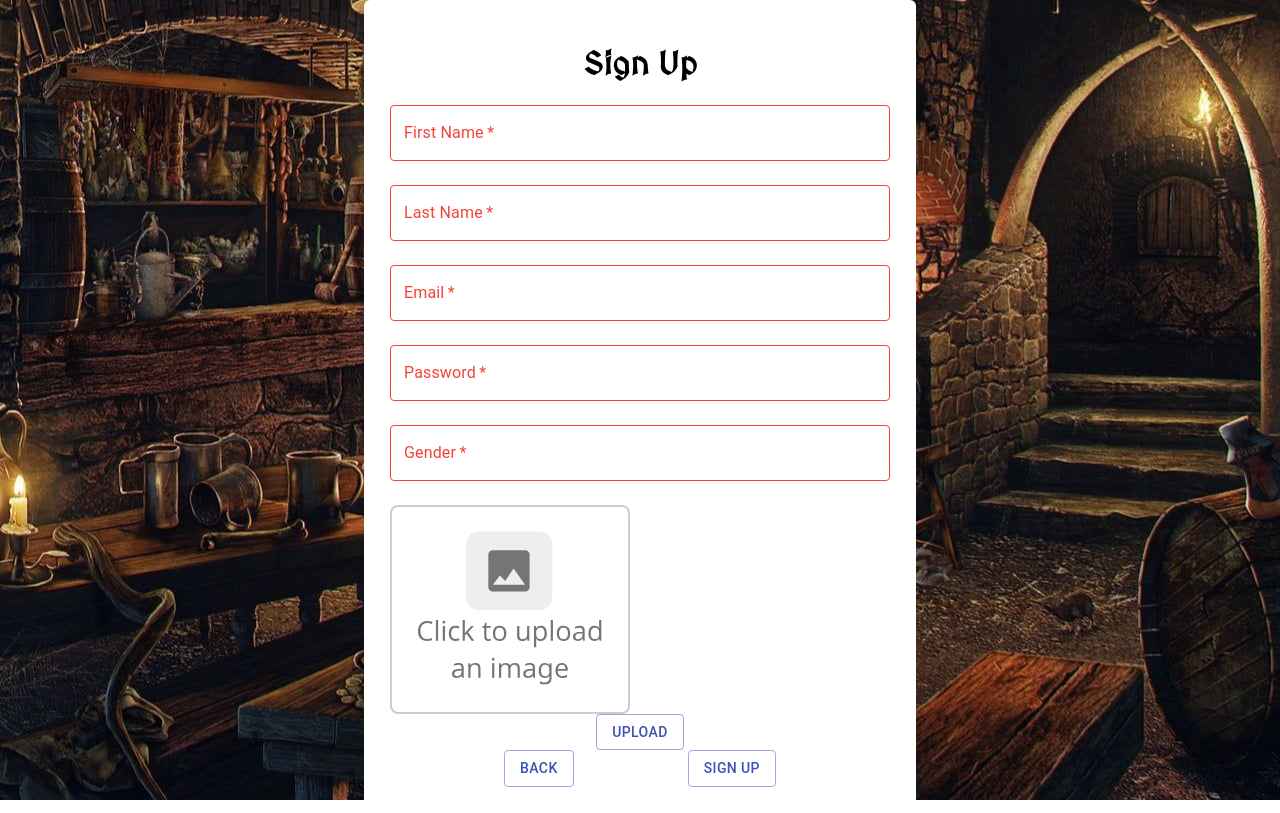
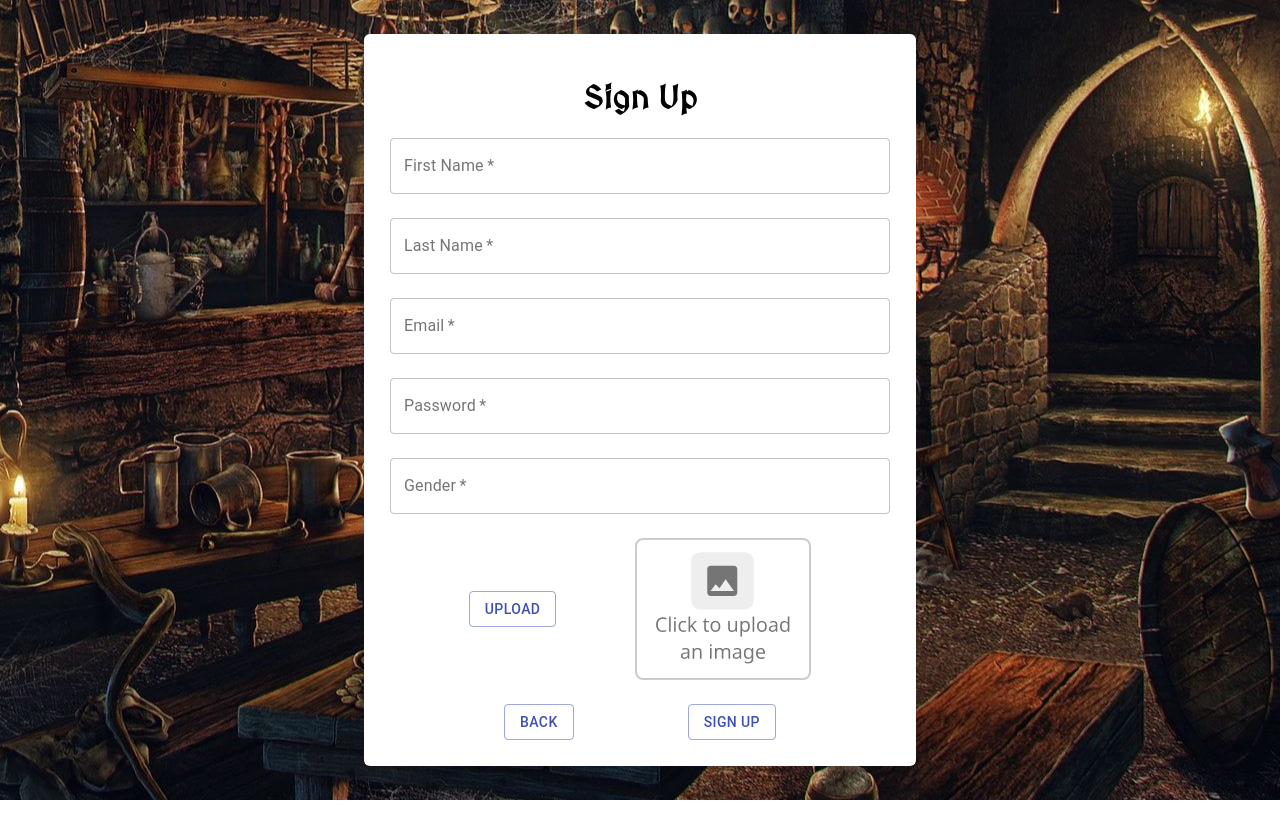
Before and after one commit to PedroMoreira87/secret-tavern, a React (Create React App) app: page /signup in a window 1280 px wide. Built offline with nearby package versions, Linux system fonts and the light colour scheme.

Commit message:
Set avatar

```diff
--- a/src/components/header/header.js
+++ b/src/components/header/header.js
@@ -14,7 +14,7 @@ export default function Header() {
             .then(() => {
                 // Sign-out successful.
                 history.push("/login");
-                toastfy.onLogout();
+                toastfy.onLogout("You Logged Out!");
             })
             .catch((error) => {
                 // An error happened.
--- a/src/containers/authentication/login/login.css
+++ b/src/containers/authentication/login/login.css
@@ -1,5 +1,3 @@
-@import url('https://fonts.googleapis.com/css2?family=Fira+Code:wght@300;400;500;600;700&family=MedievalSharp&display=swap');
-
 html, body {
     margin: 0;
     padding: 0;
--- a/src/containers/authentication/login/login.js
+++ b/src/containers/authentication/login/login.js
@@ -16,14 +16,14 @@ export default function Login() {
             .then((userCredential) => {
                 // Signed in
                 const user = userCredential.user;
-                toastfy.onLogin();
+                toastfy.onLogin("You Signed In!");
                 history.push("/home");
                 console.log(user);
             })
             .catch((error) => {
                 const errorCode = error.code;
                 const errorMessage = error.message;
-                toastfy.onError();
+                toastfy.onError("Error");
                 console.log(errorMessage);
             });
     }
--- a/src/containers/authentication/signup/signup.css
+++ b/src/containers/authentication/signup/signup.css
@@ -12,7 +12,6 @@
 }
 
 .signup-box {
-    /* background-color: rgba(20, 20, 20, 0.950); */
     background-color: white;
     padding: 26px;
     border-radius: 6px;
@@ -23,20 +22,27 @@
 .signup-box-buttons {
     display: flex;
     justify-content: space-evenly;
+    margin-top: 1.5rem;
+}
+
+.avatar-container {
+    display: flex;
+    justify-content: space-evenly;
+    align-items: center;
 }
 
 .avatar-box {
     display: flex;
     justify-content: center;
     align-items: center;
-    width: 12rem;
-    height: 9.2rem;
+    width: 8rem;
+    height: 5rem;
     padding: 1.8rem 1.375rem;
     border: 0.13rem solid #CCCCCC;
     border-radius: 0.5rem;
 }
 
 .avatar-size {
-    height: 145%;
-    width: 115%;
+    height: 152%;
+    width: 125%;
 }
--- a/src/containers/authentication/signup/signup.js
+++ b/src/containers/authentication/signup/signup.js
@@ -17,6 +17,8 @@ const Input = styled('input')({
     display: 'none',
 });
 
+let image;
+
 export default function Signup() {
 
     const history = useHistory();
@@ -31,16 +33,11 @@ export default function Signup() {
     const onImageChange = (event) => {
         if (event.target.files && event.target.files[0]) {
             setImageURL(URL.createObjectURL(event.target.files[0]));
+            image = event.target.files[0];
         }
     }
 
     const isFieldEmpty = (field) => {
-        return field === "";
-    }
-
-    var wasSignUpTried = false;
-
-    const error = (field) => {
         return field === "";
     }
 
@@ -50,7 +47,7 @@ export default function Signup() {
 
     async function signup() {
         if (checkForEmptyFields()) {
-            const uploadedFile = imageURL;
+            const uploadedFile = image;
 
             await auth.signup(email, password)
                 .then(async (user) => {
@@ -69,21 +66,21 @@ export default function Signup() {
                     const storage = getStorage();
                     // Create a reference to 'mountains.jpg'
                     const storageRef = ref(storage, `users/${uid}`);
-                    uploadBytes(storageRef, uploadedFile).then((snapshot) => {
+                    await uploadBytes(storageRef, uploadedFile).then((snapshot) => {
                         console.log('Uploaded a blob or file!');
                     });
 
-                    toastfy.onSignup();
+                    toastfy.onSignup("You Signed Up!");
                     history.push("/login");
                     console.log("Document written with ID: ", docRef.id);
                 })
                 .catch((error) => {
                     const errorMessage = error.message;
-                    toastfy.onError();
+                    toastfy.onError("Error");
                     console.log(errorMessage);
                 });
         } else {
-            console.log("TODOS OS CAMPOS PRECISAM SER PREENCHIDOS!")
+            toastfy.onError("All the fields are required");
         }
     }
 
@@ -105,7 +102,6 @@ export default function Signup() {
                         variant="outlined"
                         className={"input1"}
                         required
-                        error={error(firstName)}
                     />
 
                     <TextField
@@ -118,7 +114,6 @@ export default function Signup() {
                         variant="outlined"
                         className={"input1"}
                         required
-                        error={error(lastName)}
                     />
 
                     <TextField
@@ -131,7 +126,6 @@ export default function Signup() {
                         variant="outlined"
                         className={"input1"}
                         required
-                        error={error(email)}
                     />
 
                     <TextField
@@ -144,7 +138,6 @@ export default function Signup() {
                         variant="outlined"
                         className={"input1"}
                         required
-                        error={error(password)}
                     />
 
                     <LocalizationProvider dateAdapter={AdapterDateFns}>
@@ -154,7 +147,8 @@ export default function Signup() {
                             onChange={(newValue) => {
                                 setBirthday(newValue);
                             }}
-                            renderInput={(params) => <TextField required id="outlined-basic" variant="outlined" className={"input1"} {...params } />}
+                            renderInput={(params) => <TextField required id="outlined-basic" variant="outlined"
+                                                                className={"input1"} {...params} error={false}/>}
                         />
                     </LocalizationProvider>
 
@@ -169,22 +163,23 @@ export default function Signup() {
                         variant="outlined"
                         className={"input1"}
                         required
-                        error={error(gender)}
                     />
 
-                        <div className={'avatar-box'}>
-                            <img className={'avatar-size'} src={imageURL} alt=''/>
-                        </div>
-
+                    <div className={'avatar-container'}>
                         <label htmlFor="contained-button-file">
                             <Input accept="image/*" id="contained-button-file" multiple type="file"
                                    onChange={onImageChange}/>
                             <Button variant="outlined" color="primary" component="span"> Upload </Button>
                         </label>
+                        <div className={'avatar-box'}>
+                            <img className={'avatar-size'} src={imageURL} alt=''/>
+                        </div>
                     </div>
 
-                    <div class="signup-box-buttons">
-                        <Button variant="outlined" color="primary" component={Link} to={'/login'}>Back</Button>
+                </div>
+
+                <div class="signup-box-buttons">
+                    <Button variant="outlined" color="primary" component={Link} to={'/login'}>Back</Button>
 
                     <Button variant="outlined" color="primary" onClick={signup}>Sign Up</Button>
                 </div>
--- a/src/index.css
+++ b/src/index.css
@@ -1,3 +1,5 @@
+@import url('https://fonts.googleapis.com/css2?family=Fira+Code:wght@300;400;500;600;700&family=MedievalSharp&display=swap');
+
 body {
     margin: 0;
     font-family: -apple-system, BlinkMacSystemFont, 'Segoe UI', 'Roboto', 'Oxygen',
--- a/src/utils/toastfy/toastfy.js
+++ b/src/utils/toastfy/toastfy.js
@@ -5,8 +5,8 @@ import 'react-toastify/dist/ReactToastify.css';
 toast.configure();
 
 class Toastfy {
-    onError() {
-        toast.error("Error", {
+    onError(msg) {
+        toast.error(msg, {
             theme: "dark",
             position: "top-right",
             autoClose: 5000,
@@ -18,8 +18,8 @@ class Toastfy {
         });
     }
 
-    onLogout() {
-        toast.error("You Logged Out!", {
+    onLogout(msg) {
+        toast.info(msg, {
             theme: "dark",
             position: "top-right",
             autoClose: 5000,
@@ -31,8 +31,8 @@ class Toastfy {
         });
     }
 
-    onLogin() {
-        toast.success("You Signed In!", {
+    onLogin(msg) {
+        toast.success(msg, {
             theme: "dark",
             position: "top-right",
             autoClose: 5000,
@@ -44,8 +44,8 @@ class Toastfy {
         });
     }
 
-    onSignup() {
-        toast.success("You Signed Up!", {
+    onSignup(msg) {
+        toast.success(msg, {
             theme: "dark",
             position: "top-right",
             autoClose: 5000,
```
